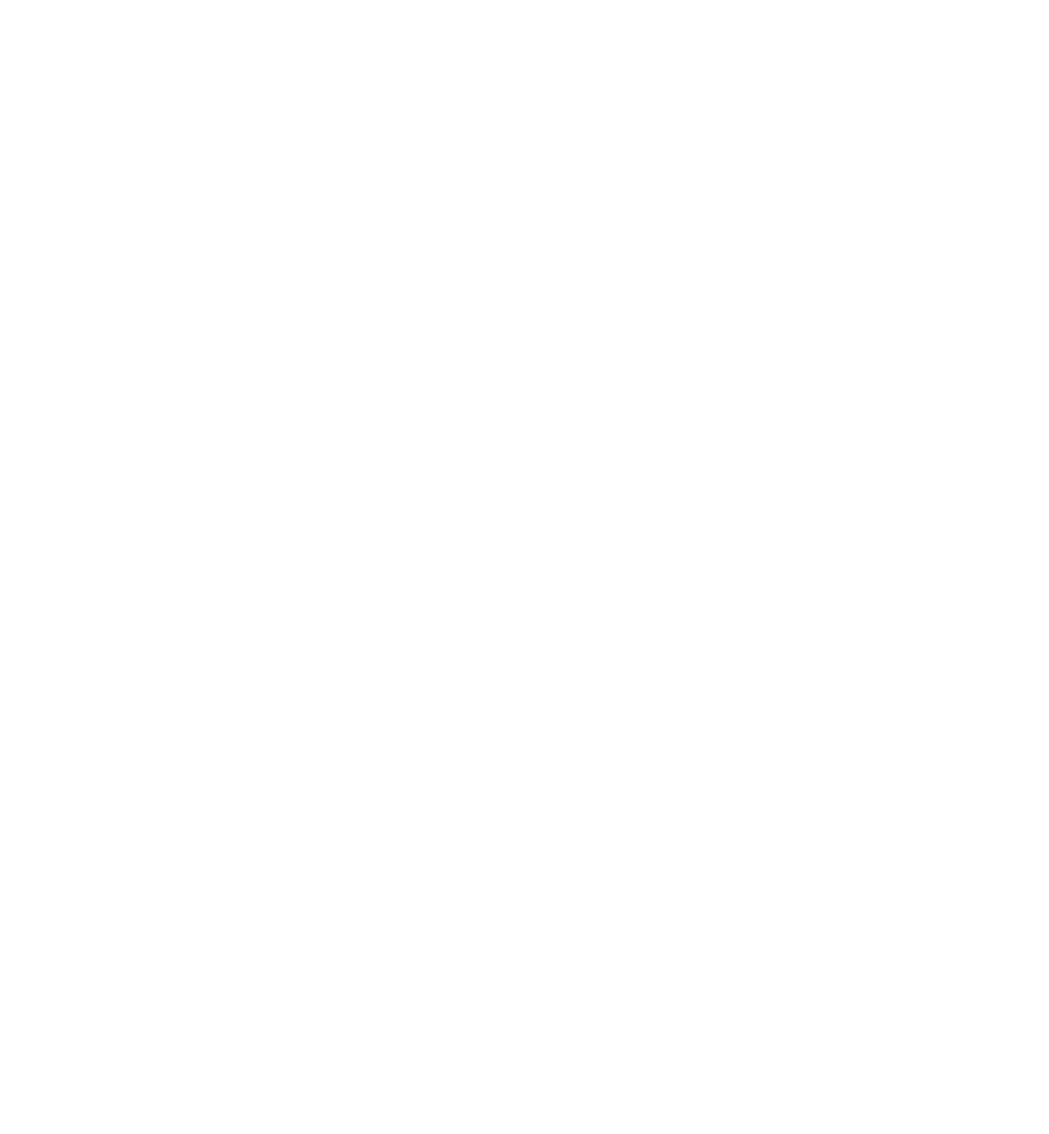
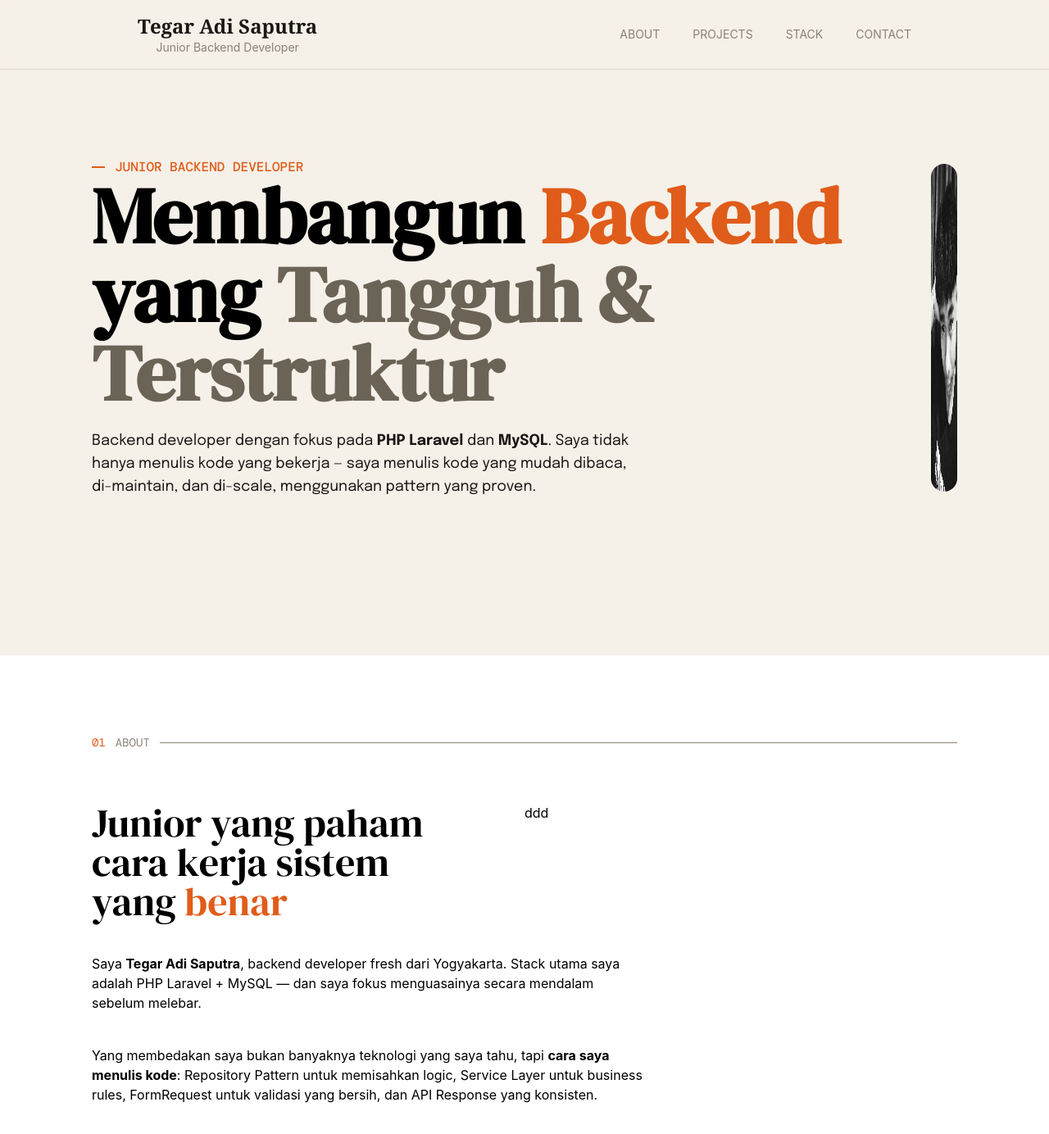
Before and after one commit to tegaradisaputra/tegaradisaputra.github.io, a React (Vite) app: page / in a window 1280 px wide. Shown: the top 1384 px of the page at 82% size. Before the commit the page ends 800 px from the top, so only its background shows below. Built offline with nearby package versions, Linux system fonts and the light colour scheme.

Commit message:
feat: header & hero section

```diff
--- a/index.html
+++ b/index.html
@@ -5,6 +5,9 @@
     <link rel="icon" type="image/svg+xml" href="/favicon.svg" />
     <meta name="viewport" content="width=device-width, initial-scale=1.0" />
     <title>tegaradisaputra.github.io</title>
+    <link rel="preconnect" href="https://fonts.googleapis.com" />
+    <link rel="preconnect" href="https://fonts.gstatic.com" crossorigin />
+    <link href="https://fonts.googleapis.com/css2?family=DM+Serif+Display:ital@0;1&family=DM+Mono:wght@400;500&family=Epilogue:wght@400;500;600;700;800&display=swap" rel="stylesheet" />
   </head>
   <body>
     <div id="root"></div>
--- a/src/App.jsx
+++ b/src/App.jsx
@@ -1,10 +1,15 @@
 import { useState } from 'react'
+import Header from './components/Header'
+import Hero from './components/Hero'
+import About from './components/About'
 
 function App() {
 
   return (
     <>
-
+      <Header/>
+      <Hero/>
+      <About/>
     </>
   )
 }
--- a/src/components/About.jsx
+++ b/src/components/About.jsx
@@ -2,6 +2,33 @@
 
 export default function About() {
   return (
-    <div>About</div>
+    <>
+      <section className='py-24 px-28 flex justify-between items-center bg-surface'>
+        <div className='w-full'>
+
+          <div className="flex justify-start items-center gap-3 text-text-muted text-sm font-family-mono">
+                <span className='text-accent'>01</span> ABOUT
+                <hr className='flex-1 border-t border-text-muted bordesm'/>
+          </div>
+
+          <div className="grid grid-cols-2 mt-16">
+            <div className="flex flex-col">
+              <h3 className='font-family-serif font-medium text-5xl w-md'>Junior yang paham cara kerja sistem yang <span className='text-accent'>benar</span></h3>
+
+              <p className='mt-10 w-2xl'>
+                Saya <span className='font-bold'>Tegar Adi Saputra</span>, backend developer fresh dari Yogyakarta. Stack utama saya adalah PHP Laravel + MySQL — dan saya fokus menguasainya secara mendalam sebelum melebar.
+              </p>
+
+              <p className='mt-10 w-2xl'>
+                Yang membedakan saya bukan banyaknya teknologi yang saya tahu, tapi <span className="font-bold">cara saya menulis kode</span>: Repository Pattern untuk memisahkan logic, Service Layer untuk business rules, FormRequest untuk validasi yang bersih, dan API Response yang konsisten.
+              </p>
+            </div>
+
+            <div className="">ddd</div>
+          </div>
+
+        </div>
+      </section>
+    </>
   )
 }
--- a/src/components/Header.jsx
+++ b/src/components/Header.jsx
@@ -2,6 +2,20 @@
 
 export default function Header() {
   return (
-    <div>Header</div>
+    <>
+        <header className='flex justify-between items-center w-full bg-background/50 backdrop-blur-xs px-42 py-4 border-b border-border z-10 fixed top-0 '>
+            <div className="logo flex flex-col text-center">
+                <h2 className='font-bold text-text font-serif text-2xl'>Tegar Adi Saputra</h2>
+                <h3 className='text-sm text-text-muted'>Junior Backend Developer</h3>
+            </div>
+
+            <div className="flex justify-center items-center font-sans gap-10 text-sm text-text-muted">
+                <a href="" className='hover:text-accent'>ABOUT</a>
+                <a href="" className='hover:text-accent'>PROJECTS</a>
+                <a href="" className='hover:text-accent'>STACK</a>
+                <a href="" className='hover:text-accent'>CONTACT</a>
+            </div>
+        </header>
+    </>
   )
 }
--- a/src/components/Hero.jsx
+++ b/src/components/Hero.jsx
@@ -1,7 +1,25 @@
 import React from 'react'
+import profilePhoto from '../assets/photos/pp.jpeg'
 
 export default function Hero() {
   return (
-    <div>Hero</div>
+    <>
+        <section className='h-screen flex justify-between items-center px-28 bg-background'>
+            <div className="">
+              <div className="flex justify-start items-center gap-3 text-accent font-medium font-family-mono">
+                <div className='border w-4'></div>
+                JUNIOR BACKEND DEVELOPER
+              </div>
+
+              <h2 className='text-8xl font-bold text-left font-family-serif w-5xl'>Membangun <span className='text-accent'>Backend</span> yang <span className='text-code-muted'>Tangguh & Terstruktur</span></h2>
+
+              <p className='text-lg text-text font-family-sans w-2xl mt-5'>Backend developer dengan fokus pada <span className='font-bold'>PHP Laravel </span>dan <span className='font-bold'>MySQL</span>. Saya tidak hanya menulis kode yang bekerja — saya menulis kode yang mudah dibaca, di-maintain, dan di-scale, menggunakan pattern yang proven.</p>
+            </div>
+
+            <div className="profil">
+              <img src={profilePhoto} alt="Profile photo"  className='w-100 h-100 bg-fixed rounded-full'/>
+            </div>
+        </section>
+    </>
   )
 }
--- a/src/index.css
+++ b/src/index.css
@@ -30,4 +30,9 @@
   --color-code-blue: #79b8ff;
   --color-code-purple: #c792ea;
   --color-code-muted: #6b6456;
+
+  /* Font families */
+  --font-family-serif: 'DM Serif Display', serif;
+  --font-family-mono: 'DM Mono', monospace;
+  --font-family-sans: 'Epilogue', sans-serif;
 }
```
Also changed, not shown: src/assets/photos/pp.jpeg (added).
